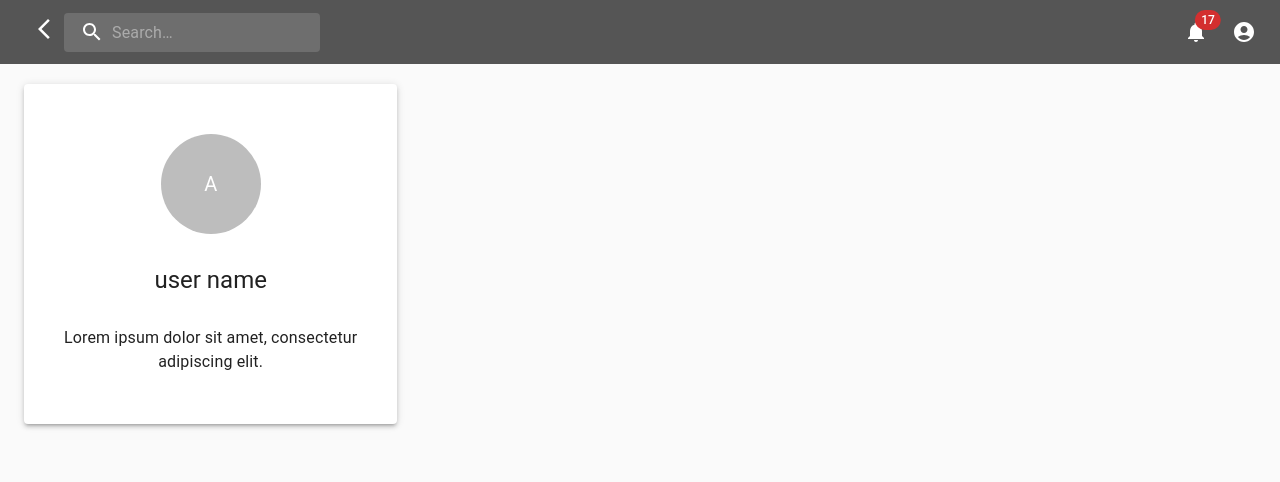
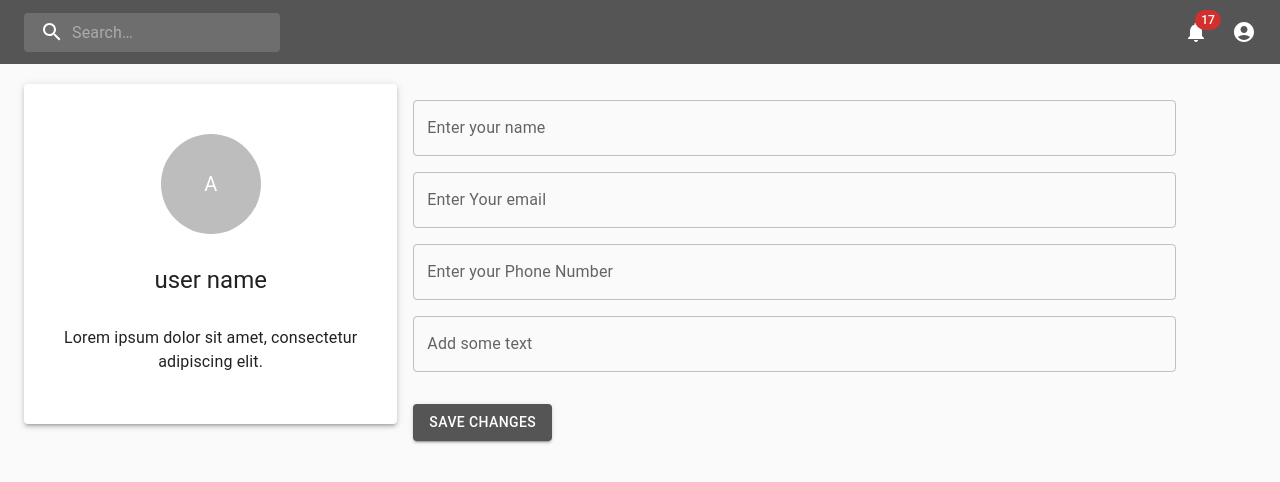
Before and after one commit to jayesh-125/RCAPK, a React (Vite) app: page /userprofile in a window 1280 px wide. Shown: the top 482 px of the page. Built offline with nearby package versions, Linux system fonts and the light colour scheme.

Commit message:
pending updates

```diff
--- a/src/REDUX-slices/pathSlice.jsx
+++ /dev/null
@@ -1,32 +0,0 @@
-import { createSlice } from "@reduxjs/toolkit";
-
-const initialState = {
-  isprofie: false,
-  isdashboard: false,
-  ischatbox: false,
-  islogin: false,
-};
-
-const pathSlice = createSlice({
-  name: "path",
-  initialState: initialState,
-  reducers: {
-    gotoProfile: (state, action) => {
-      state.isprofie = action.payload;
-    },
-    gotoDashBoard: (state, action) => {
-      state.isprofie = action.payload;
-    },
-    gotoChatBox: (state, action) => {
-      state.isprofie = action.payload;
-    },
-    gotoLogin: (state, action) => {
-      state.isprofie = action.payload;
-    },
-  },
-});
-
-export const { gotoChatBox, gotoDashBoard, gotoLogin, gotoProfile } =
-  pathSlice.actions;
-
-export default pathSlice.reducer;
--- /dev/null
+++ b/src/REDUX-slices/userSlice.jsx
@@ -0,0 +1,22 @@
+import { createSlice } from "@reduxjs/toolkit";
+
+const initialState = {
+  userData: {},
+};
+
+const userSlice = createSlice({
+  name: "path",
+  initialState: initialState,
+  reducers: {
+    getUserData: (state, action) => {
+      state.userData = action.payload;
+    },
+    updateData: (state, action) => {
+      state.userData = { ...state.userData, ...action.payload };
+    },
+  },
+});
+
+export const { setNewUserData, updateData } = userSlice.actions;
+
+export default userSlice.reducer;
--- a/src/modules/component/Header/Header.jsx
+++ b/src/modules/component/Header/Header.jsx
@@ -1,4 +1,3 @@
-import React, { useEffect } from "react";
 import {
   AppBar,
   Badge,
@@ -13,22 +12,15 @@ import MoreIcon from "@mui/icons-material/MoreVert";
 import MailIcon from "@mui/icons-material/Mail";
 import AccountCircle from "@mui/icons-material/AccountCircle";
 import { useNavigate } from "react-router-dom";
-import { ArrowBackIosNew } from "@mui/icons-material";
-import { useSelector } from "react-redux";
 import SearchInputFilled from "../SearchInp/SearchInputField";
+import React from "react";
 
 //header function
 function Header() {
   //constant
   const navigate = useNavigate();
   const [mobileanchorEl, setMobileAnchorEl] = React.useState(null);
-  const navpath = useSelector((state) => state.path);
 
-  const pathHandle = () => {
-    navpath?.isprofie ? navigate("/userchat") : navigate("/userprofile");
-    navpath?.ischatbox ? navigate("/") : navigate("/userchat");
-    navpath?.isdashboard ? navigate("/login") : navigate("/");
-  };
   const ProfileOpen = () => {
     navigate("/userprofile");
   };
@@ -116,14 +108,6 @@ function Header() {
           padding: "0",
         }}
       >
-        <IconButton
-          aria-label="back"
-          sx={{ display: navpath?.isdashboard ? "none" : "block" }}
-          color="inherit"
-          onClick={pathHandle}
-        >
-          <ArrowBackIosNew />
-        </IconButton>
         <SearchInputFilled />
         <Box sx={{ flexGrow: 1 }} />
         <Box sx={{ display: { xs: "none", sm: "flex" } }}>
--- /dev/null
+++ b/src/modules/component/UserProfileForm/UserProfileForm.jsx
@@ -0,0 +1,75 @@
+import { TextField, Button } from "@mui/material";
+import React from "react";
+
+function UserProfileForm() {
+  const [formData, setFormData] = React.useState({
+    name: "",
+    email: "",
+    bio: "",
+    phone: "",
+  });
+
+  const handleInputChange = (e) => {
+    let { name, value } = e.target;
+    setFormData({ ...formData, [name]: value });
+  };
+
+  const handleSubmit = (e) => {
+    e.preventDefault();
+    console.info("userData", formData);
+  };
+
+  return (
+    <form style={{ width: "100%", marginTop: "1rem" }} onSubmit={handleSubmit}>
+      <TextField
+        fullWidth
+        variant="outlined"
+        label="Enter your name"
+        name="name"
+        color="success"
+        sx={{ marginBottom: "1rem" }}
+        value={formData?.name}
+        onChange={handleInputChange}
+      />
+      <TextField
+        fullWidth
+        variant="outlined"
+        label="Enter Your email"
+        name="email"
+        color="success"
+        sx={{ marginBottom: "1rem" }}
+        value={formData?.email}
+        onChange={handleInputChange}
+      />
+      <TextField
+        fullWidth
+        variant="outlined"
+        label="Enter your Phone Number"
+        name="phone"
+        color="success"
+        sx={{ marginBottom: "1rem" }}
+        value={formData?.phone}
+        onChange={handleInputChange}
+      />
+      <TextField
+        fullWidth
+        variant="outlined"
+        label="Add some text"
+        name="bio"
+        color="success"
+        sx={{ marginBottom: "1rem" }}
+        value={formData?.bio}
+        onChange={handleInputChange}
+      />
+      <Button
+        type="submit"
+        variant="contained"
+        sx={{ marginTop: "1rem", background: "#555555" }}
+      >
+        Save Changes
+      </Button>
+    </form>
+  );
+}
+
+export default UserProfileForm;
--- a/src/pages/login/LoginPage.jsx
+++ b/src/pages/login/LoginPage.jsx
@@ -1,7 +1,10 @@
 import React from "react";
+import TempLogin from "../../templetes/login/TempLogin";
 
 function LoginPage() {
-  return <>LoginPage</>;
+  return (
+      <TempLogin />
+  );
 }
 
 export default LoginPage;
--- a/src/store.jsx
+++ b/src/store.jsx
@@ -1,9 +1,9 @@
 import { configureStore } from "@reduxjs/toolkit";
-import pathReducer from "./REDUX-slices/pathSlice";
+import userReducer from "./REDUX-slices/userSlice";
 
 const store = configureStore({
   reducer: {
-    path: pathReducer,
+    user: userReducer,
   },
 });
 
--- a/src/templetes/login/TempLogin.jsx
+++ b/src/templetes/login/TempLogin.jsx
@@ -1,9 +1,45 @@
-import React from 'react'
+import { Button, Grid, TextField } from "@mui/material";
 
 function TempLogin() {
   return (
-    <div>add elements</div>
-  )
+    <Grid
+      container
+      sx={{
+        justifyContent: "center",
+        alignContent: "center",
+        height: "100vh",
+        background: "#55555522",
+      }}
+    >
+      <Grid item sm={4}>
+        <form
+          style={{
+            display: "flex",
+            flexDirection: "column",
+            alignItems: "center",
+            justifyContent: "center",
+          }}
+        >
+          <TextField
+            fullWidth
+            variant="filled"
+            label="Enter Your Mobile Number"
+            name="Number"
+            color="success"
+            sx={{ marginBottom: "1rem" }}
+          />
+          <Button
+            type="submit"
+            variant="contained"
+            sx={{ marginTop: "1rem", background: "#555555" }}
+            onClick={() => navigatw("/")}
+          >
+            Send OPT
+          </Button>
+        </form>
+      </Grid>
+    </Grid>
+  );
 }
 
-export default TempLogin
+export default TempLogin;
--- a/src/templetes/userchat/TempUserChat.jsx
+++ b/src/templetes/userchat/TempUserChat.jsx
@@ -6,6 +6,7 @@ import ChatMessageBox from "../../modules/component/Chat_Message_Box/ChatMessage
 
 function TempUserChat() {
   const mess = userData[0];
+
   return (
     <>
       <Box
--- a/src/templetes/userdashboard/TempUserDashboard.jsx
+++ b/src/templetes/userdashboard/TempUserDashboard.jsx
@@ -1,10 +1,10 @@
-import React from "react";
 import HelloImage from "../../modules/component/HelloImg/HelloImage";
 import { Container } from "@mui/material";
 
 function TempUserDashboard() {
+
   return (
-    <Container sx={{height: "calc(100vh - 70px)"}} >
+    <Container sx={{ height: "calc(100vh - 70px)" }}>
       <HelloImage />
     </Container>
   );
--- a/src/templetes/userprofile/TempUserProfile.jsx
+++ b/src/templetes/userprofile/TempUserProfile.jsx
@@ -1,15 +1,19 @@
 import { Container, Grid } from "@mui/material";
 import React from "react";
 import ProfileSection from "../../modules/component/ProfileSection/UserProfileCard";
+import UserProfileForm from "../../modules/component/UserProfileForm/UserProfileForm";
 
 function TempUserProfile() {
+
   return (
     <Container sx={{ margin: "20px 0" }}>
       <Grid container spacing={2}>
-        <Grid item md={4}>
+        <Grid item sm={4}>
           <ProfileSection />
         </Grid>
-        <Grid item md={8}></Grid>
+        <Grid item sm={8}>
+          <UserProfileForm />
+        </Grid>
       </Grid>
     </Container>
   );
```
